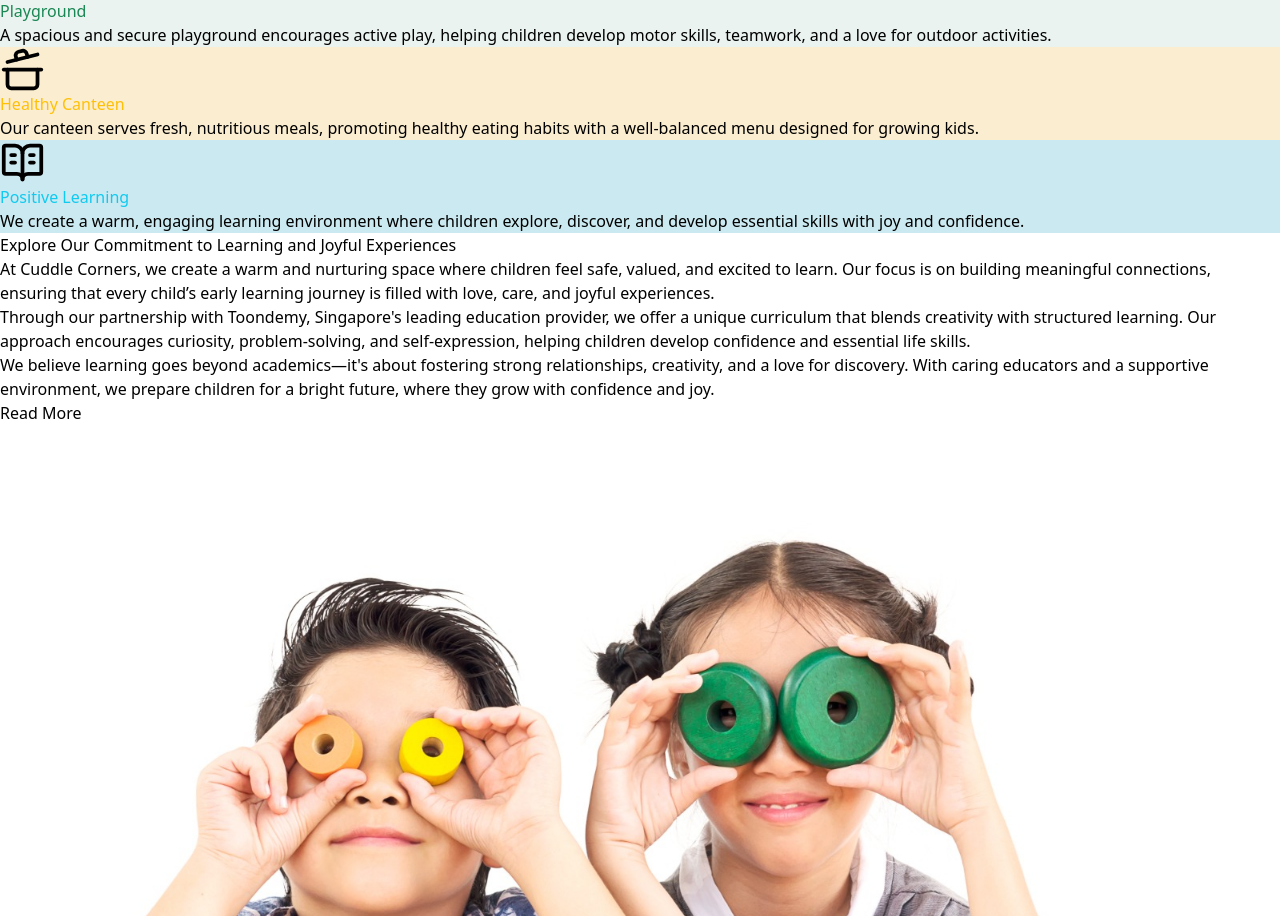
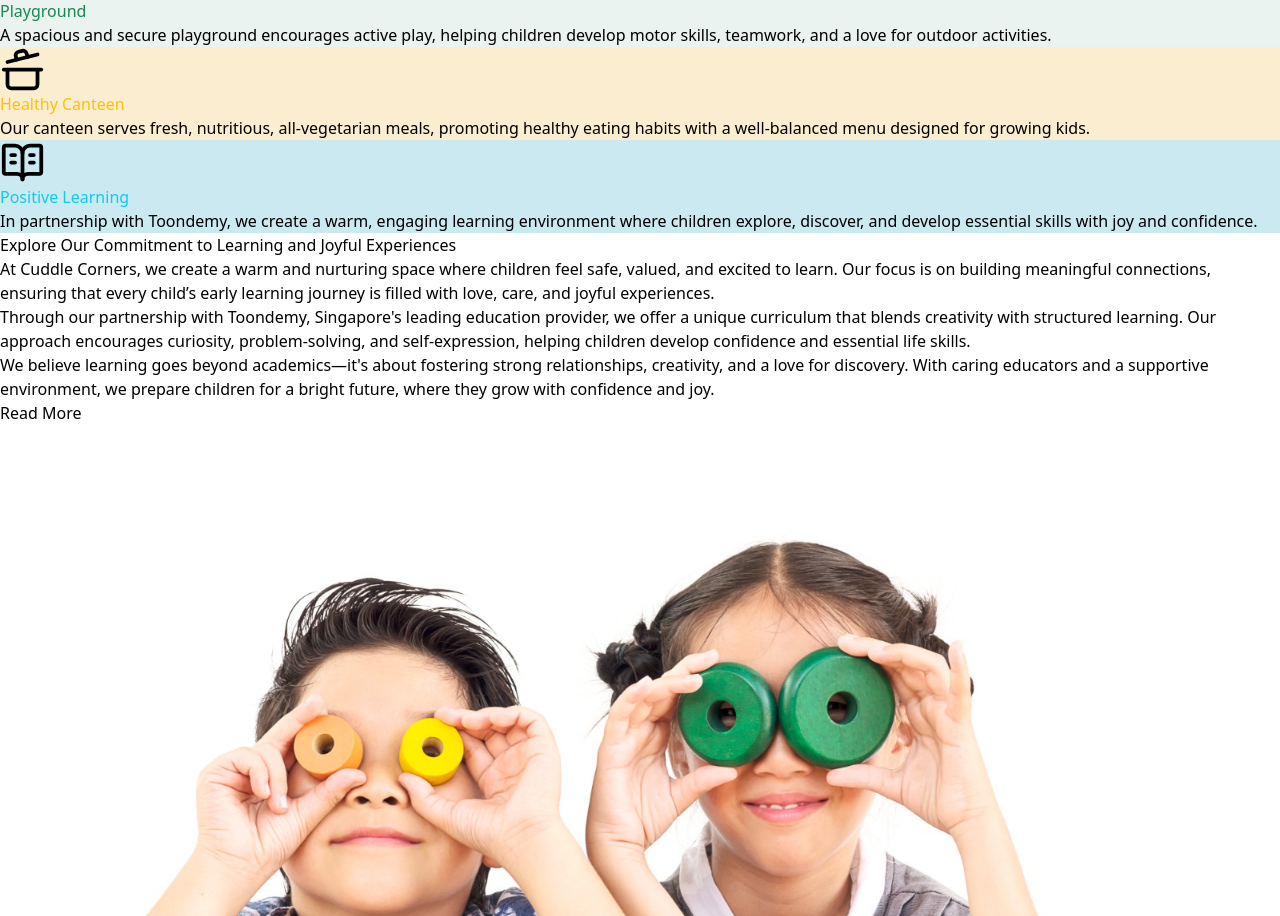
Before and after one commit to Vedic-Gyan-Foundation/cuddle-corners-frontend, a React (Vite) app: page / in a window 1280 px wide. Shown: the part 2642-3558 px from the top of the page. Built offline with nearby package versions, Linux system fonts and the light colour scheme.

Commit message:
-Updates Bear-Avatar contentDetails

```diff
--- a/src/components/school_facilities.jsx
+++ b/src/components/school_facilities.jsx
@@ -54,7 +54,7 @@ function SchoolFacilities() {
           primaryColor="#fbedcf"
           secondaryColor="#FFC007"
           contentTitle="Healthy Canteen"
-          contentDetails="Our canteen serves fresh, nutritious meals, promoting healthy eating habits with a well-balanced menu designed for growing kids."
+          contentDetails="Our canteen serves fresh, nutritious, all-vegetarian meals, promoting healthy eating habits with a well-balanced menu designed for growing kids."
         >
           <CookingPot
             className="text-[#FFC007] transition-transform duration-500 ease-in-out group-hover:scale-125 group-hover:text-white"
@@ -66,7 +66,7 @@ function SchoolFacilities() {
           primaryColor="#cbe9f0"
           secondaryColor="#10CAF0"
           contentTitle="Positive Learning"
-          contentDetails=" We create a warm, engaging learning environment where children explore, discover, and develop essential skills with joy and confidence."
+          contentDetails="In partnership with Toondemy, we create a warm, engaging learning environment where children explore, discover, and develop essential skills with joy and confidence."
         >
           <BookOpenText
             className="text-[#10CAF0] transition-transform duration-500 ease-in-out group-hover:scale-125 group-hover:text-white"
```
